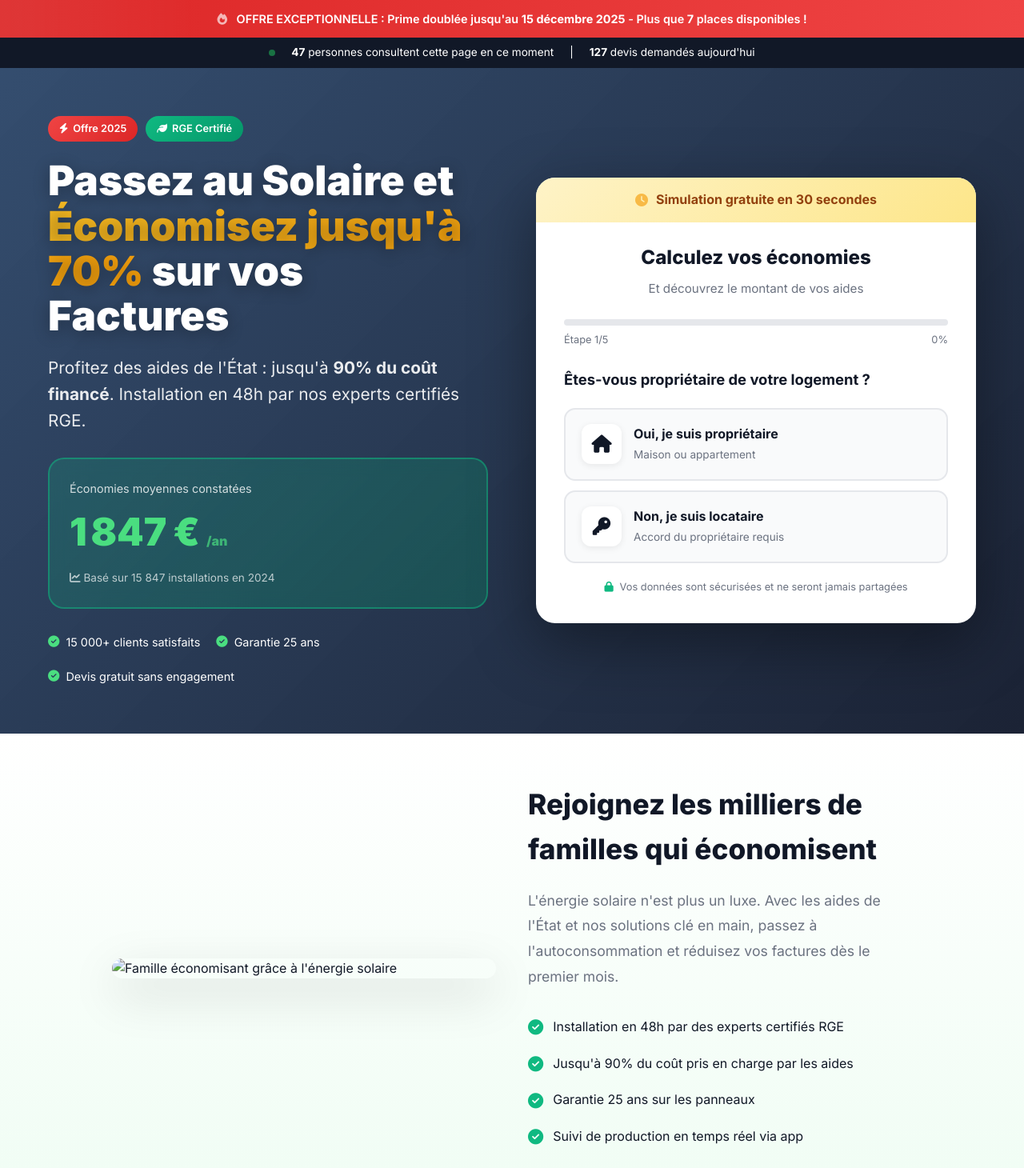
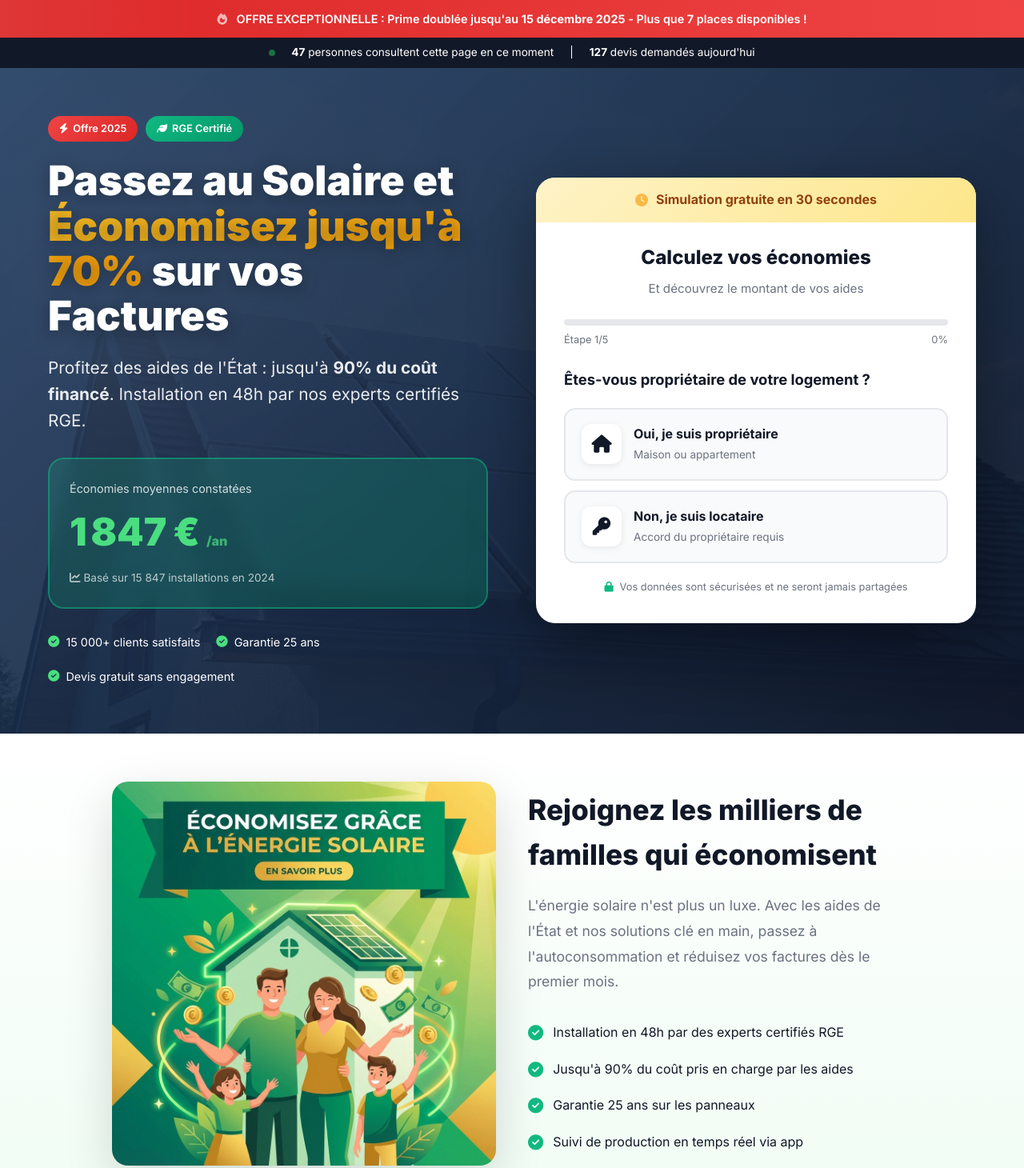
Before and after one commit to galaxyprojector1/solar-forms-hub, a plain HTML site: page landing-pages/lp-panneaux-solaires/index.html in a window 1280 px wide. Shown: the top 1460 px of the page at 80% size. Drawn offline with nearby package versions, Linux system fonts and the light colour scheme; the site is published under a folder, as on GitHub Pages, so addresses that start at the root find nothing.

Commit message:
Fix: chemins images relatifs corriges

```diff
--- a/landing-pages/lp-panneaux-solaires/index.html
+++ b/landing-pages/lp-panneaux-solaires/index.html
@@ -97,7 +97,7 @@
         /* Hero Section */
         .hero {
             background: linear-gradient(135deg, rgba(30, 58, 95, 0.9) 0%, rgba(15, 23, 42, 0.95) 100%),
-                        url('/public/solar-panels-hq.jpg') center/cover no-repeat;
+                        url('../../public/solar-panels-hq.jpg') center/cover no-repeat;
             min-height: 100vh;
             position: relative;
             overflow: hidden;
@@ -1116,7 +1116,7 @@
     <!-- Image Section - Économies -->
     <section class="hero-image-section">
         <div class="hero-image-container" data-aos="fade-up">
-            <img src="/public/images/savings-solar.png" alt="Famille économisant grâce à l'énergie solaire" loading="lazy">
+            <img src="../../public/images/savings-solar.png" alt="Famille économisant grâce à l'énergie solaire" loading="lazy">
             <div class="hero-image-text">
                 <h2>Rejoignez les milliers de familles qui économisent</h2>
                 <p>L'énergie solaire n'est plus un luxe. Avec les aides de l'État et nos solutions clé en main, passez à l'autoconsommation et réduisez vos factures dès le premier mois.</p>
```
